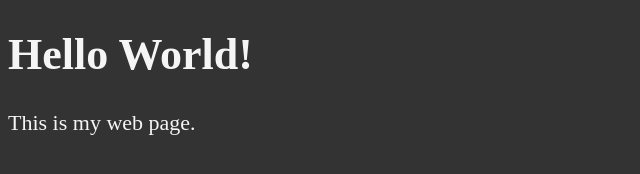
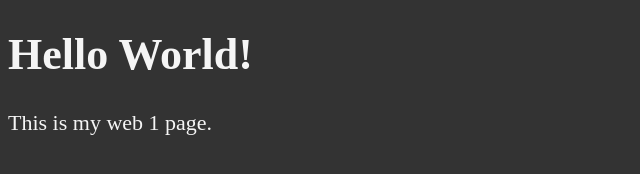
Before and after one commit to betelc17/learning-courses, a plain HTML site: page 01_lesson/index.html in a window 1280 px wide. Shown: the full height of the page, 0-640 px from the left. Drawn offline with Linux system fonts and the light colour scheme.

Commit message:
removed something

```diff
--- a/01_lesson/index.html
+++ b/01_lesson/index.html
@@ -18,7 +18,7 @@
 
 <body>
     <h1>Hello World!</h1>
-    <p>This is my web page.</p>
+    <p>This is my web 1 page.</p>
 </body>
 
 </html>
```
